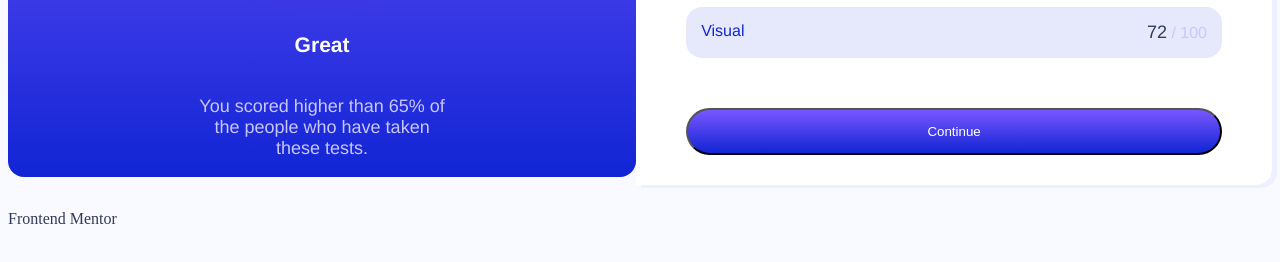
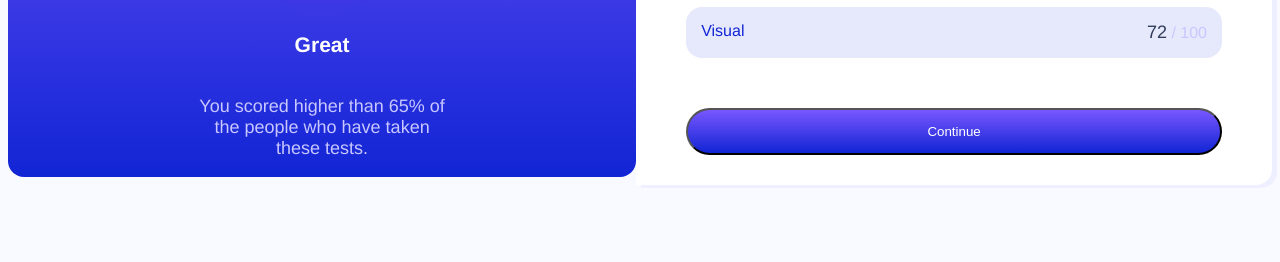
Before and after one commit to salac25/result-summary, a plain HTML site: page index.html in a window 1280 px wide. Shown: the part 490-752 px from the top of the page. Drawn offline with Linux system fonts and the light colour scheme.

Commit message:
index.html

```diff
--- a/index.html
+++ b/index.html
@@ -58,7 +58,5 @@
         </div>
       </div>
     </div>
-
-    <a id="web" href="frontendmentor.io">Frontend Mentor</a>
   </body>
 </html>
```
